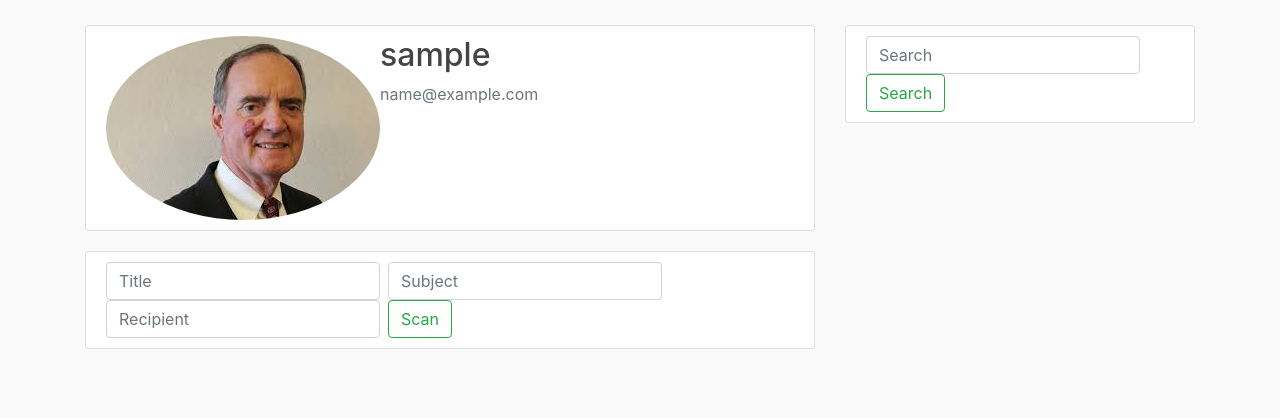
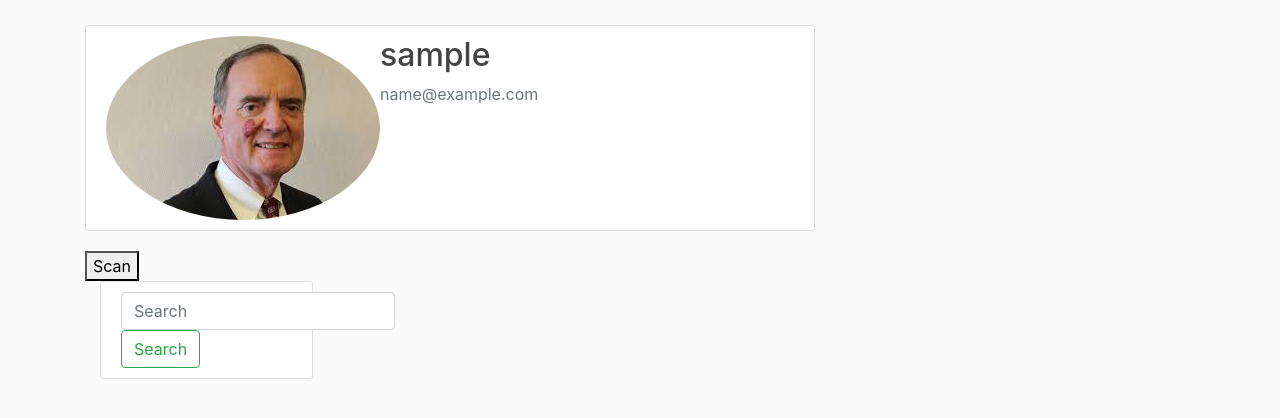
Before and after one commit to divyansshhh/GroupM-Project-9-, a Flask app: page /account in a window 1280 px wide. Shown: the part 56-474 px from the top of the page. Run offline with Flask 2, Linux system fonts and the light colour scheme; the visitor is signed in with stand-in values (Sample User, id 1); data comes from the database, SQL or seed files in the repository; some libraries are stand-ins or nearby versions.

Commit message:
Update account.html

```diff
--- a/src/templates/account.html
+++ b/src/templates/account.html
@@ -13,15 +13,8 @@
       </div>
     </div>
 
-      <div class="content-section">
-          <form class="form-inline my-2 my-lg-0">
-              <input class="form-control mr-sm-2" type="text" placeholder="Title" >
-              <input class="form-control mr-sm-2" type="text" placeholder="Subject" >
-              <input class="form-control mr-sm-2" type="email" placeholder="Recipient" >
-              <button class="btn btn-outline-success my-2 my-sm-0" type="submit">Scan</button>
-            </form>
-        </div>
-      </div>
+      <button type="button" onclick="scanToJpg();">Scan</button>
+      <div id="images"></div>
       <div class="col-md-4">
         <div class="content-section">
             <form class="form-inline my-2 my-lg-0">
```
